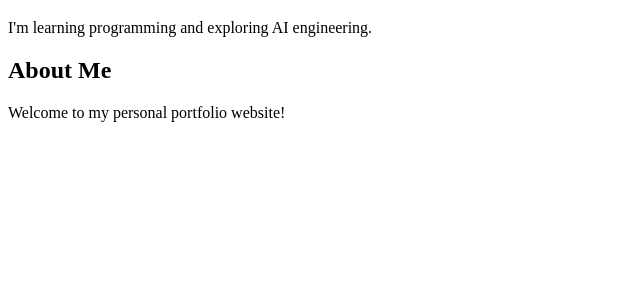
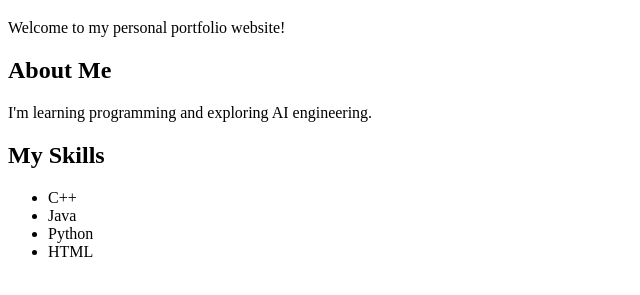
Before and after one commit to Amar-siraj-hub/my-portifolio, a plain HTML site: page index.html in a window 1280 px wide. Shown: the part 61-356 px from the top of the page, without its empty margins (0-640 px from the left). Drawn offline with Linux system fonts and the light colour scheme.

Commit message:
my skills added

```diff
--- a/index.html
+++ b/index.html
@@ -10,12 +10,23 @@
 <body>
     <header>
         <h1>Hi, I'm a Software Engineering Student</h1>
-        <p>I'm learning programming and exploring AI engineering.</p>
+         <p>Welcome to my personal portfolio website!</p>
+
     </header>
     <main>
         <section>
             <h2>About Me</h2>
-            <p>Welcome to my personal portfolio website!</p>
+        <p>I'm learning programming and exploring AI engineering.</p>
+
+        </section>
+        <section>
+    <h2>My Skills</h2>
+    <ul>
+        <li>C++</li>
+        <li>Java</li>
+        <li>Python</li>
+        <li>HTML</li>
+    </ul>
         </section>
     </main>
      <script src="script.js"></script>
```
